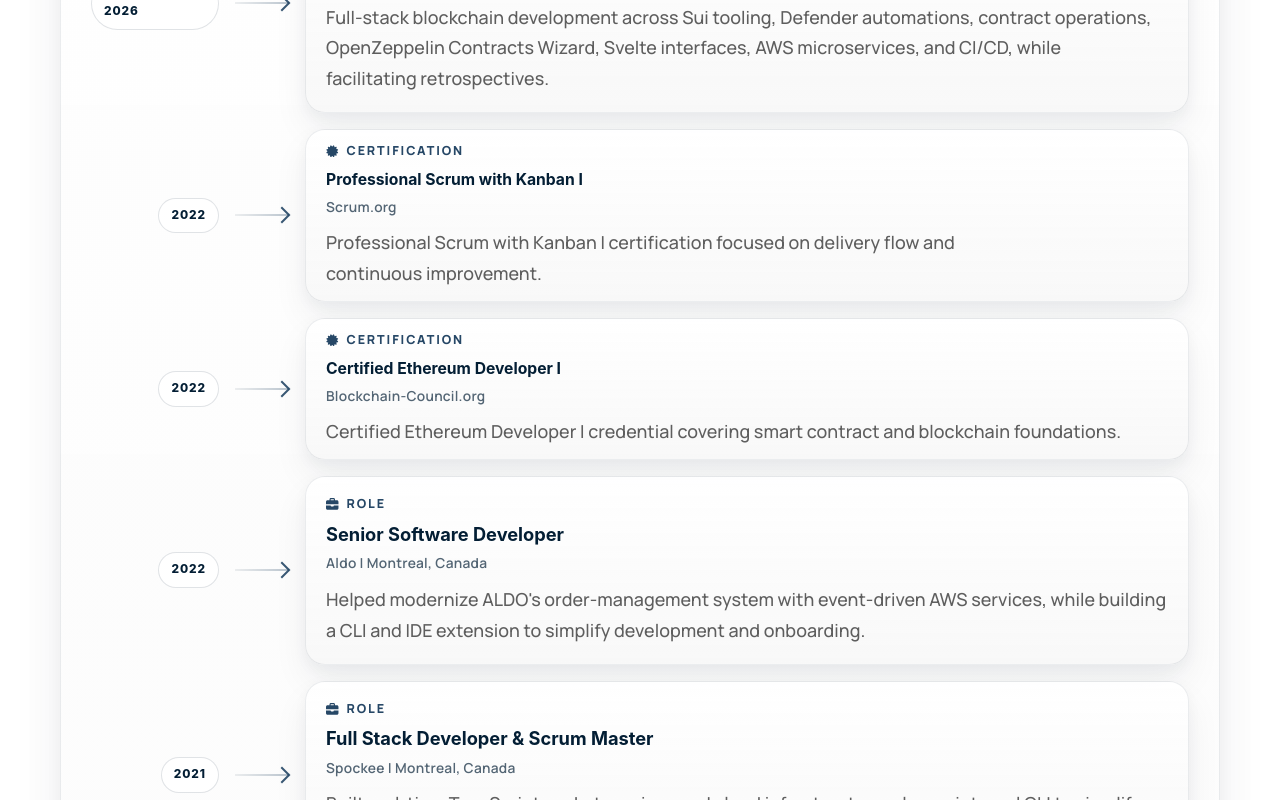
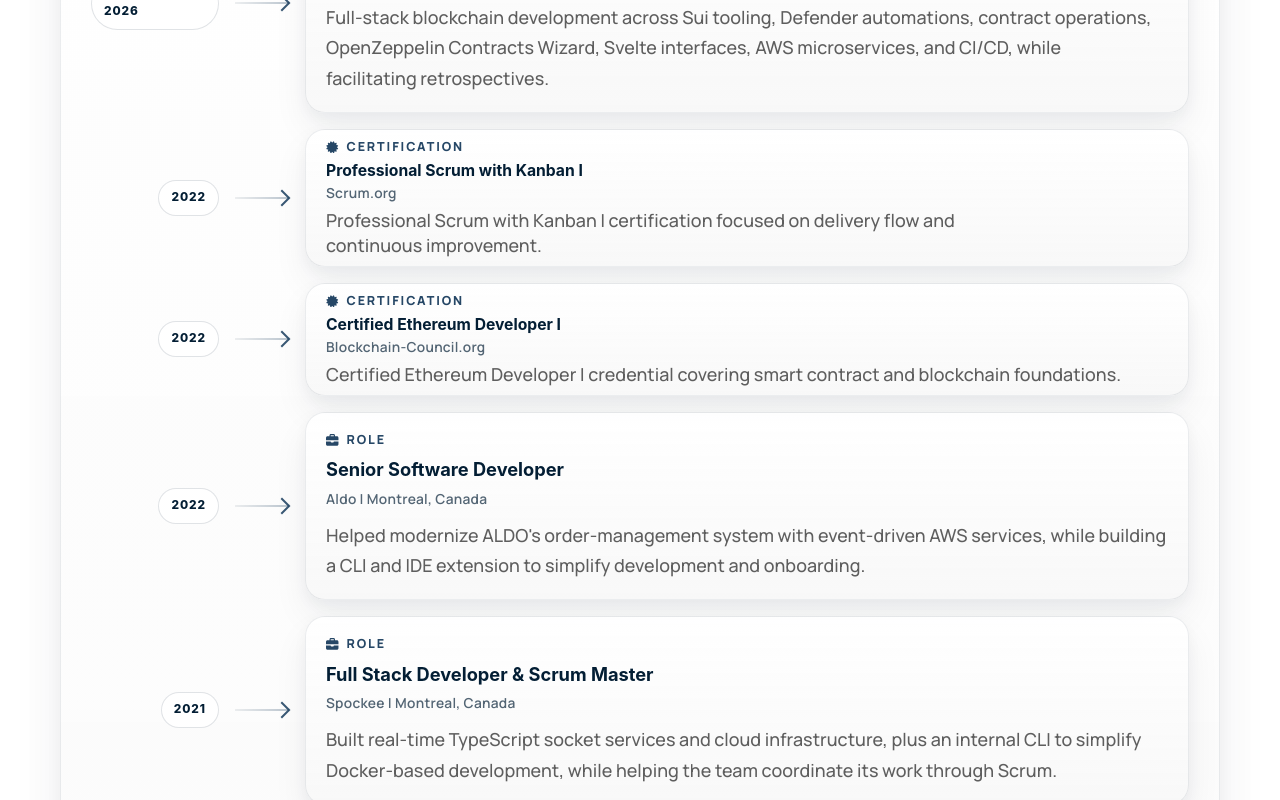
Before and after one commit to CoveMB/React-PersonalWebsite, a Next.js app: page / in a window 1280 px wide. Shown: the part 2900-3700 px from the top of the page. Built offline with nearby package versions, Linux system fonts and the light colour scheme.

Commit message:
Make certification and education cards visibly more compact

```diff
--- a/public/static/css/_careerChronology.scss
+++ b/public/static/css/_careerChronology.scss
@@ -153,11 +153,26 @@
 .careerChronologyItem--certification,
 .careerChronologyItem--education {
   .careerChronologyCard {
-    padding: 12px 20px;
+    padding: 8px 20px;
+  }
+
+  .careerChronologyCategory {
+    margin-bottom: 4px;
   }
 
   .careerChronologyTitle {
     font-size: 0.98rem;
+    line-height: 1.3;
+  }
+
+  .careerChronologyMeta {
+    margin-top: 3px;
+    line-height: 1.35;
+  }
+
+  .careerChronologySummary {
+    margin-top: 5px;
+    line-height: 1.4;
   }
 }
 
```
